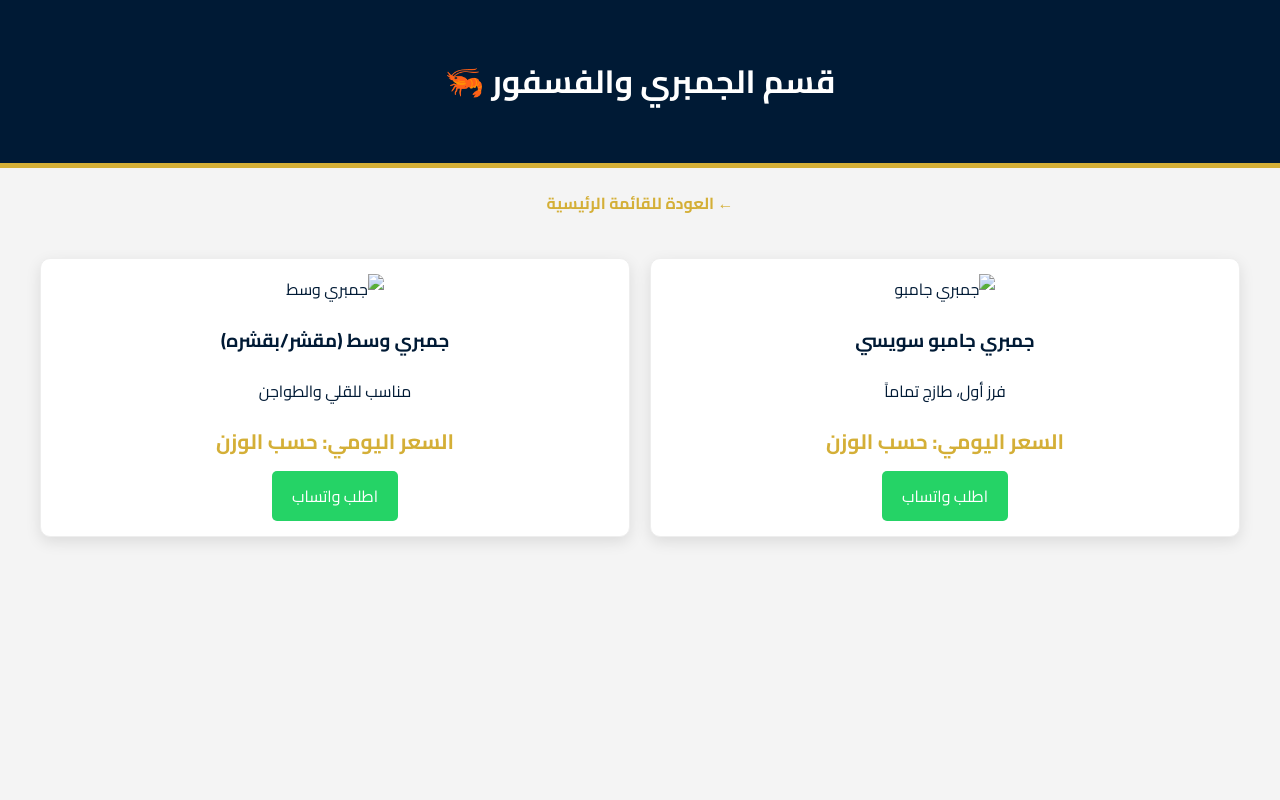
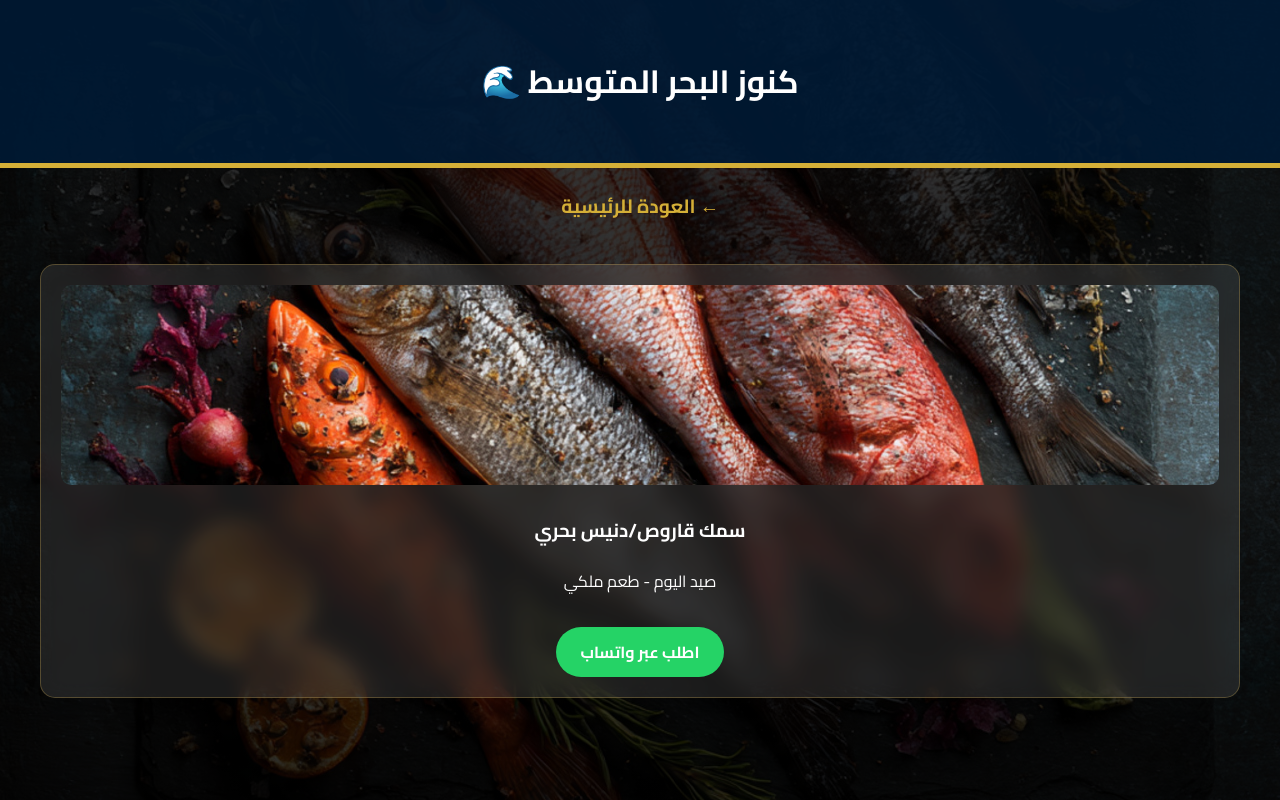
Before and after one commit to mohamedhamada7102023-cmyk/royalfish.github.io, a plain HTML site: page sea-fish.html in a window 1280 px wide. Drawn offline with Linux system fonts and the light colour scheme.

Commit message:
Update sea-fish.html

```diff
--- a/sea-fish.html
+++ b/sea-fish.html
@@ -3,43 +3,31 @@
 <head>
     <meta charset="UTF-8">
     <meta name="viewport" content="width=device-width, initial-scale=1.0">
-    <title>قسم الجمبري والفسفور | Royal Fish</title>
+    <title>كنوز البحر | Royal Fish</title>
     <link href="https://fonts.googleapis.com/css2?family=Cairo:wght@400;700&display=swap" rel="stylesheet">
     <style>
-        body { font-family: 'Cairo', sans-serif; background: #f4f4f4; margin: 0; color: #001a35; }
-        header { background: #001a35; color: white; padding: 30px; text-align: center; border-bottom: 5px solid #d4af37; }
-        .back-link { display: inline-block; margin: 20px; text-decoration: none; color: #d4af37; font-weight: bold; }
-        .grid { display: grid; grid-template-columns: repeat(auto-fit, minmax(280px, 1fr)); gap: 20px; padding: 20px; max-width: 1200px; margin: auto; }
-        .fish-item { background: white; padding: 15px; border-radius: 10px; box-shadow: 0 5px 15px rgba(0,0,0,0.1); text-align: center; border: 1px solid #eee; }
-        .fish-item img { width: 100%; height: 200px; object-fit: cover; border-radius: 8px; }
-        .price { color: #d4af37; font-size: 1.3rem; font-weight: bold; margin: 10px 0; }
-        .order-btn { background: #25d366; color: white; padding: 10px 20px; text-decoration: none; border-radius: 5px; display: inline-block; }
+        body {
+            font-family: 'Cairo', sans-serif; margin: 0; color: white;
+            background: linear-gradient(rgba(0,0,0,0.8), rgba(0,0,0,0.8)), url('sea-fish.png.jpeg');
+            background-size: cover; background-position: center; background-attachment: fixed;
+        }
+        header { background: rgba(0,26,53,0.9); padding: 30px; text-align: center; border-bottom: 5px solid #d4af37; }
+        .back-link { display: inline-block; margin: 20px; color: #d4af37; text-decoration: none; font-weight: bold; font-size: 1.2rem; }
+        .grid { display: grid; grid-template-columns: repeat(auto-fit, minmax(300px, 1fr)); gap: 20px; padding: 20px; max-width: 1200px; margin: auto; }
+        .item { background: rgba(255,255,255,0.1); backdrop-filter: blur(10px); padding: 20px; border-radius: 15px; text-align: center; border: 1px solid rgba(212,175,87,0.3); }
+        .item img { width: 100%; height: 200px; object-fit: cover; border-radius: 10px; }
+        .order-btn { background: #25d366; color: white; padding: 10px 25px; text-decoration: none; border-radius: 50px; display: inline-block; margin-top: 15px; font-weight: bold; }
     </style>
 </head>
 <body>
-    <header>
-        <h1>قسم الجمبري والفسفور 🦐</h1>
-    </header>
-
-    <div style="text-align: center;">
-        <a href="index.html" class="back-link">← العودة للقائمة الرئيسية</a>
-    </div>
-
+    <header><h1>كنوز البحر المتوسط 🌊</h1></header>
+    <div style="text-align: center;"><a href="index.html" class="back-link">← العودة للرئيسية</a></div>
     <div class="grid">
-        <div class="fish-item">
-            <img src="shrimp-jumbo.jpeg" alt="جمبري جامبو">
-            <h3>جمبري جامبو سويسي</h3>
-            <p>فرز أول، طازج تماماً</p>
-            <p class="price">السعر اليومي: حسب الوزن</p>
-            <a href="https://wa.me/201006407185?text=أريد%20طلب%20جمبري%20جامبو" class="order-btn">اطلب واتساب</a>
-        </div>
-
-        <div class="fish-item">
-            <img src="shrimp-medium.jpeg" alt="جمبري وسط">
-            <h3>جمبري وسط (مقشر/بقشره)</h3>
-            <p>مناسب للقلي والطواجن</p>
-            <p class="price">السعر اليومي: حسب الوزن</p>
-            <a href="https://wa.me/201006407185?text=أريد%20طلب%20جمبري%20وسط" class="order-btn">اطلب واتساب</a>
+        <div class="item">
+            <img src="sea-fish.png.jpeg">
+            <h3>سمك قاروص/دنيس بحري</h3>
+            <p>صيد اليوم - طعم ملكي</p>
+            <a href="https://wa.me/201006407185" class="order-btn">اطلب عبر واتساب</a>
         </div>
     </div>
 </body>
```
